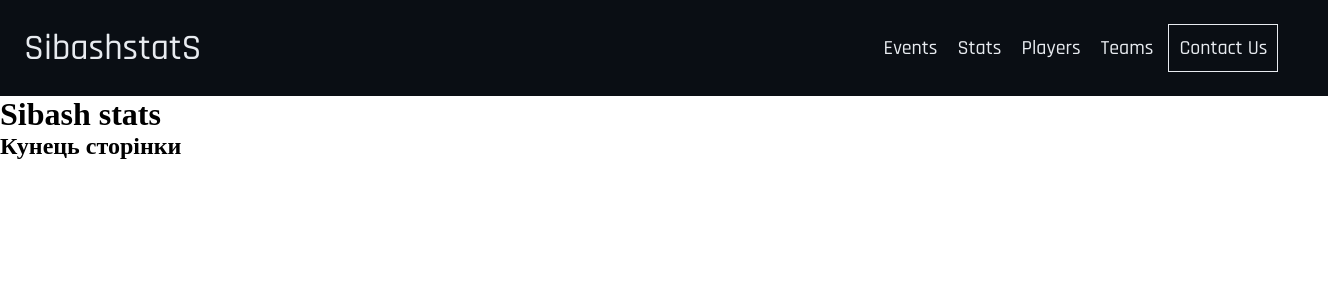
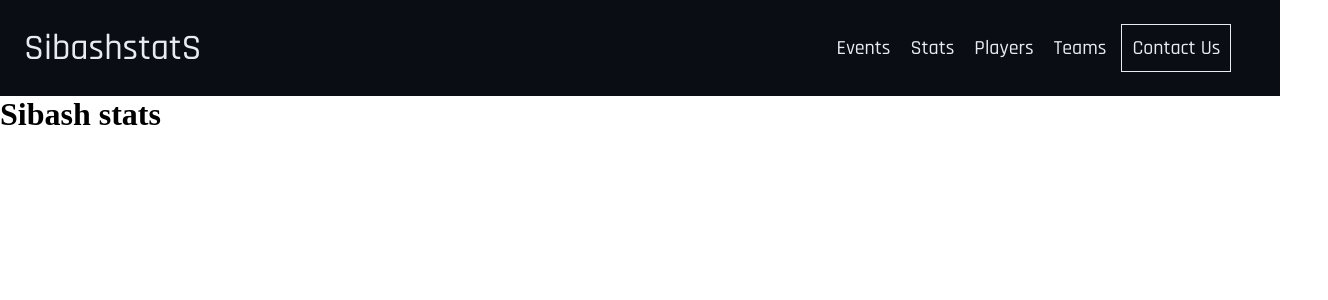
Before and after one commit to lalkazaurus/sibash-stats, a React (Vite) app in the folder client/: page / in a window 1280 px wide. Shown: the top 300 px of the page, 1328 px wide, since content can reach past the window. Built offline with nearby package versions, Linux system fonts and the light colour scheme.

Commit message:
Footer work is started

```diff
--- a/client/src/layouts/Footer/Footer.tsx
+++ b/client/src/layouts/Footer/Footer.tsx
@@ -1,5 +1,9 @@
+import styles from "./Footer.module.scss"
+
 export default function Footer() {
     return <footer>
-        <h2>Кунець сторінки</h2>
+        <div className={styles.linksContainer}>
+
+        </div>
     </footer>
 }
--- a/client/src/layouts/Header/Header.module.scss
+++ b/client/src/layouts/Header/Header.module.scss
@@ -3,7 +3,7 @@
     position: fixed;
     justify-content: center;
     align-items: center;
-    width: 100vw;
+    width: calc(100vw - 3rem);
     background-color: var(--bg-primary);
     color: var(--text-primary);
     padding: 1.5rem;
--- /dev/null
+++ b/client/types/link.ts
@@ -0,0 +1,4 @@
+export type Link = {
+    title: string;
+    link: string;
+}
```
Also changed, not shown: client/src/layouts/Footer/elements/LinksBlock/LinksBlock.tsx (added, +11 -0 lines), client/src/layouts/Footer/elements/LinksBlock/LinksBlock.module.scss (added).
